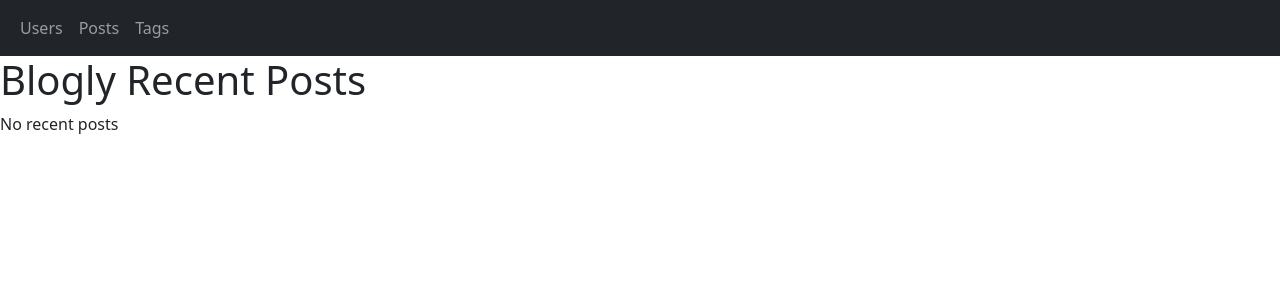
After one commit to CodeOverGeo/blogly, a Flask app: page /posts in a window 1280 px wide. The commit adds this page. Shown: the top 300 px of the page. Run offline with Flask 2, Linux system fonts and the light colour scheme; data that the repository does not hold is empty.

```diff
--- a/app.py
+++ b/app.py
@@ -66,7 +66,7 @@ def user_detail(user_id):
     return render_template('users/detail.html', user=user, posts=posts)
 
 
-@ app.route('/users/<int:user_id>/edit')
+@app.route('/users/<int:user_id>/edit')
 def edit_user(user_id):
     """Show a form to edit a specific user"""
 
@@ -74,7 +74,7 @@ def edit_user(user_id):
     return render_template('users/edit.html', user=user)
 
 
-@ app.route('/users/<int:user_id>/edit', methods=['POST'])
+@app.route('/users/<int:user_id>/edit', methods=['POST'])
 def update_user(user_id):
     """Get edit user form values and update database"""
 
@@ -89,7 +89,7 @@ def update_user(user_id):
     return redirect('/users')
 
 
-@ app.route('/user/<int:user_id>/delete', methods=['POST'])
+@app.route('/user/<int:user_id>/delete', methods=['POST'])
 def user_delete(user_id):
     """Deletes user based off of delete request"""
 
@@ -102,11 +102,22 @@ def user_delete(user_id):
 # Posts Routes
 
 
+@app.route('/posts')
+def posts():
+    """ Show 5 most recent posts"""
+
+    posts = Post.query.order_by(Post.created_at.desc()).limit(5).all()
+    return render_template('posts/all.html', posts=posts)
+
+
 @app.route('/users/<int:user_id>/posts/add')
 def add_new_post_form(user_id):
     """Show a form to add a new post for a user"""
+
     user = User.query.get_or_404(user_id)
-    return render_template('posts/add.html', user=user)
+    tags = Tag.query.all()
+
+    return render_template('posts/add.html', user=user, tags=tags)
 
 
 @app.route('/posts/<int:post_id>')
@@ -122,9 +133,12 @@ def add_new_post(user_id):
     """Process form submission for new posts by a user"""
 
     user = User.query.get_or_404(user_id)
+    tags_ids = [int(num) for num in request.form.getlist('tags')]
+    tags = Tag.query.filter(Tag.id.in_(tags_ids)).all()
     new_post = Post(title=request.form['title'],
                     content=request.form['content'],
-                    users=user)
+                    user=user,
+                    tags=tags)
 
     db.session.add(new_post)
     db.session.commit()
@@ -137,7 +151,9 @@ def posts_edit_form(post_id):
     """Show a form to edit an existing post"""
 
     post = Post.query.get_or_404(post_id)
-    return render_template('posts/edit.html', post=post)
+    tags = Tag.query.all()
+
+    return render_template('posts/edit.html', post=post, tags=tags)
 
 
 @app.route('/posts/<int:post_id>/edit', methods=['POST'])
@@ -147,6 +163,9 @@ def edit_post(post_id):
     post = Post.query.get_or_404(post_id)
     post.title = request.form['title']
     post.content = request.form['content']
+
+    tag_ids = [int(num) for num in request.form.getlist('tags')]
+    post.tags = Tag.query.filter(Tag.id.in_(tag_ids)).all()
 
     db.session.add(post)
     db.session.commit()
--- /dev/null
+++ b/templates/posts/all.html
@@ -0,0 +1,30 @@
+{% extends 'users/base.html' %} {% block title %} Blogly Posts {% endblock %}
+{% block content %}
+
+<h1>Blogly Recent Posts</h1>
+{% if posts %}
+<ul>
+{% for post in posts %}
+<h2><a href="/posts/{{ post.id }}">{{ post.title }}</a></h2>
+<section>
+    <p>{{ post.content }}</p>
+    <p>
+      -By {{ post.user.full_name }}
+      <br />
+      {{ post.readable_date}}
+    </p>
+  </section>
+  {% if post.tag %}
+  <p>
+    <h3>Tags:</h3>
+    {% for tag in post.tags %}
+    <a href="/tag/{{ tag.id }}"><span class="badge bg-primary">{{ tag.name }}</span></a>
+    {% endfor %}
+  </p>
+  {% endif %}
+{% endfor %}
+</ul>
+
+{% else %}
+<p>No recent posts</p>
+{% endif %} {% endblock %}
--- a/templates/users/base.html
+++ b/templates/users/base.html
@@ -4,6 +4,7 @@
     <meta charset="UTF-8" />
     <meta http-equiv="X-UA-Compatible" content="IE=edge" />
     <meta name="viewport" content="width=device-width, initial-scale=1.0" />
+    <!-- CSS only -->
     <link
       href="https://cdn.jsdelivr.net/npm/bootstrap@5.0.2/dist/css/bootstrap.min.css"
       rel="stylesheet"
@@ -13,14 +14,17 @@
     <title>{% block title %} Document {% endblock %}</title>
   </head>
   <body>
-    <nav class="navbar nav-expand-lg navbar-light bg-light">
+    <nav class="navbar navbar-expand navbar-dark bg-dark">
       <div class="container-fluid">
-        <a href="/users"><button type="button">Users</button></a>
-        <a href="/posts"><button type="button">Posts</button></a>
-        <a href="/tags"><button type="button">Tags</button></a>
+        <div class="navbar-nav">
+          <a class="nav-link" aria-current="page" href="/users">Users</a>
+          <a class="nav-link" aria-current="page" href="/posts">Posts</a>
+          <a class="nav-link" aria-current="page" href="/tags">Tags</a>
+        </div>
       </div>
     </nav>
     {% block content %} {% endblock %}
+    <!-- JavaScript Bundle with Popper -->
     <script
       src="https://cdn.jsdelivr.net/npm/bootstrap@5.0.2/dist/js/bootstrap.bundle.min.js"
       integrity="sha384-MrcW6ZMFYlzcLA8Nl+NtUVF0sA7MsXsP1UyJoMp4YLEuNSfAP+JcXn/tWtIaxVXM"
```
Also changed, not shown: templates/posts/add.html (+12 -2 lines), templates/posts/edit.html (+34 -2 lines), templates/posts/show.html (+9 -0 lines).
